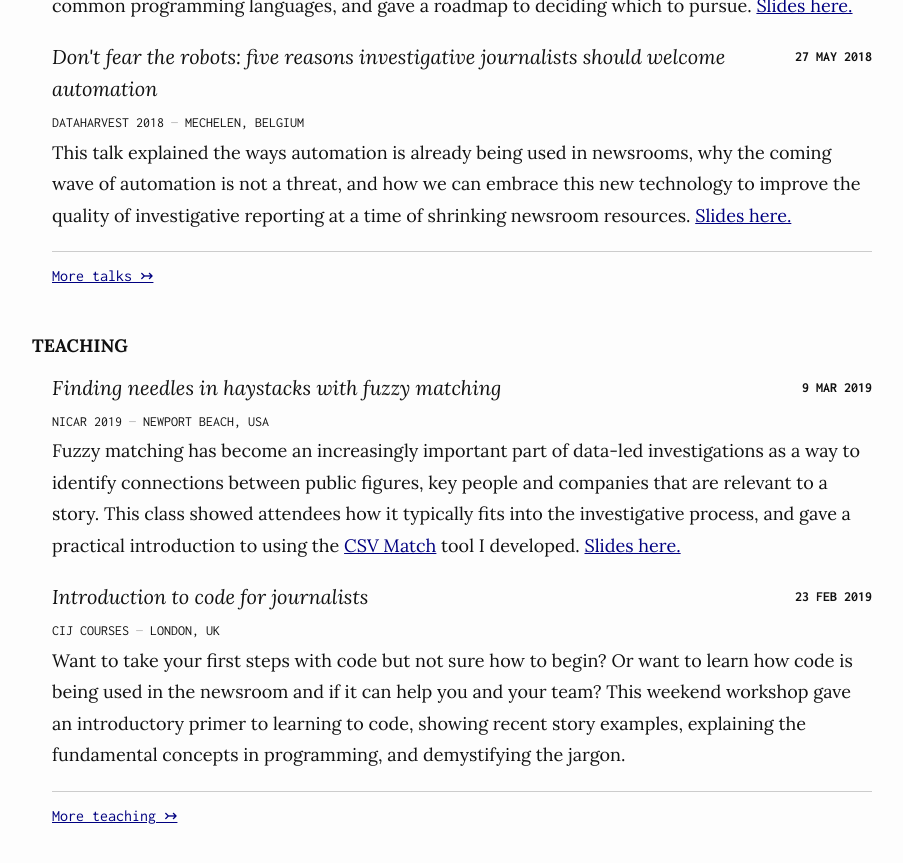
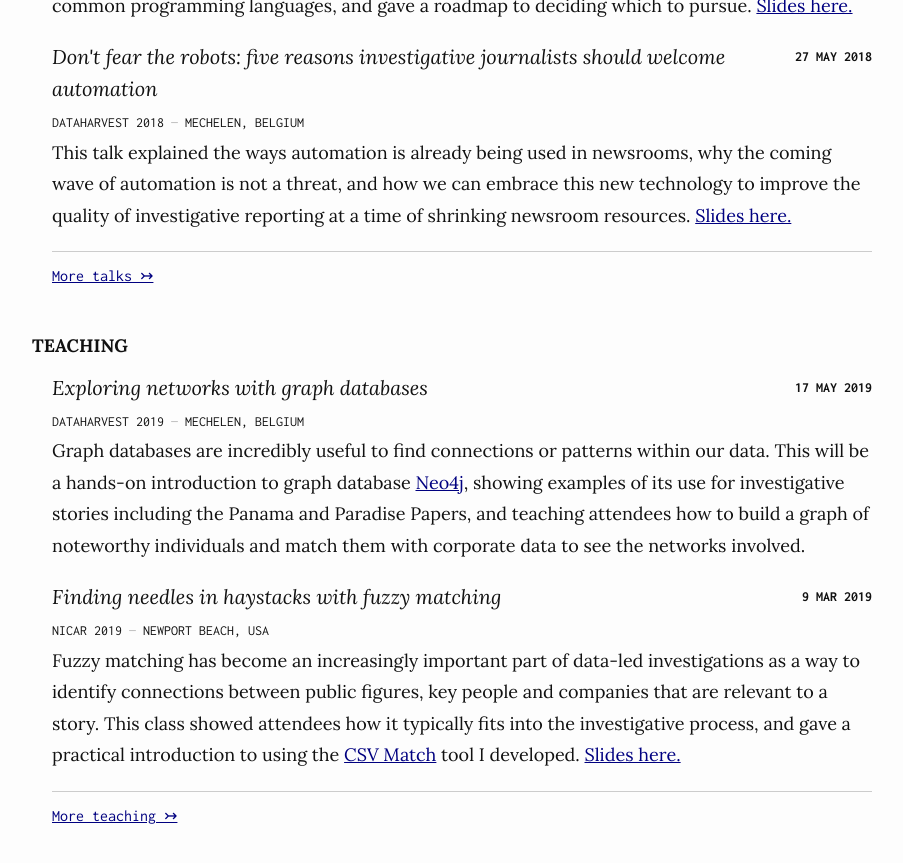
Before and after one commit to maxharlow/maxharlow.github.io, a Jekyll site: the page built from index.md, in a window 1280 px wide and 900 px high, scrolled down 1397 px. Shown: the top 863 px of the window, without its empty margins (188-1091 px from the left). Built offline with Jekyll 4.4.1, drawn with Linux system fonts in a browser that asks for light colours.

Commit message:
Add Dataharvest graph databases 2019

```diff
--- a/_data/teaching.yaml
+++ b/_data/teaching.yaml
@@ -1,3 +1,10 @@
+-   title: Exploring networks with graph databases
+    event: Dataharvest 2019
+    location: Mechelen, Belgium
+    date: 2019-05-17
+    details: |
+        Graph databases are incredibly useful to find connections or patterns within our data. This will be a hands-on introduction to graph database [Neo4j](https://neo4j.com/), showing examples of its use for investigative stories including the Panama and Paradise Papers, and teaching attendees how to build a graph of noteworthy individuals and match them with corporate data to see the networks involved.
+
 -   title: Finding needles in haystacks with fuzzy matching
     event: Nicar 2019
     location: Newport Beach, USA
```
